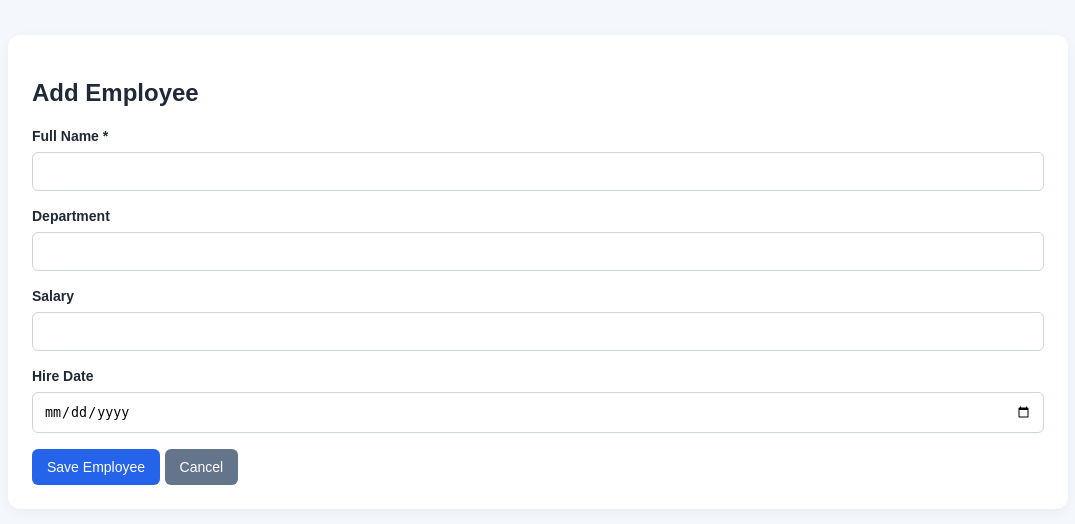
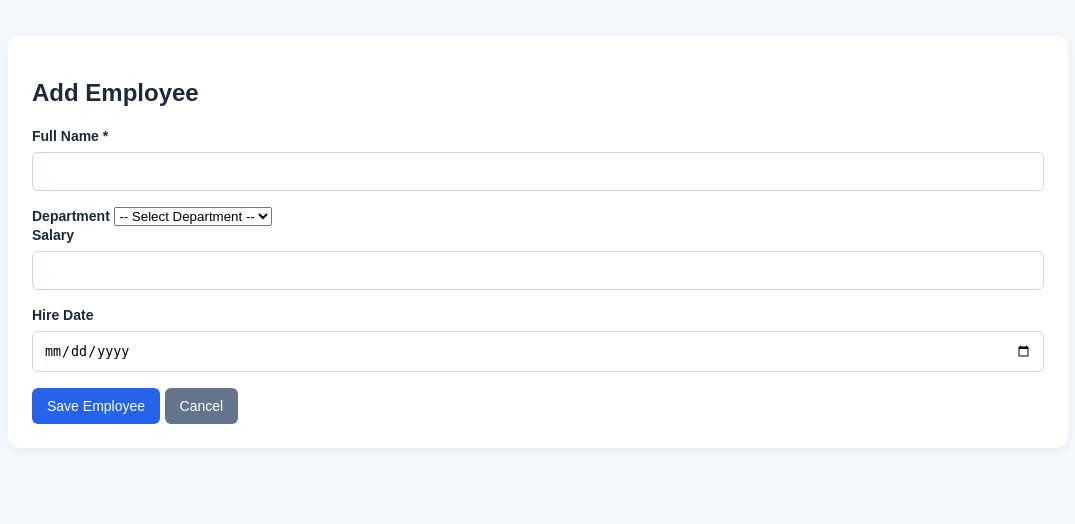
Before and after one commit to glriadomenica-debug/employee_management, a Laravel app: page /employees/create in a window 1280 px wide. Shown: the part 68-592 px from the top of the page, without its empty margins (102-1177 px from the left). Run offline with Laravel 12, Linux system fonts and the light colour scheme; data that the repository does not hold is empty.

Commit message:
update changes

```diff
--- a/resources/views/employees/create.blade.php
+++ b/resources/views/employees/create.blade.php
@@ -9,31 +9,46 @@
     <form method="POST" action="{{ route('employees.store') }}">
       @csrf
 
-      <label>Full Name *</label>
-      <input name="full_name" value="{{ old('full_name') }}" required maxlength="100">
+      <label for="full_name">Full Name *</label>
+      <input id="full_name" name="full_name" value="{{ old('full_name') }}" required maxlength="100">
       @error('full_name')
         <div class="error">{{ $message }}</div>
       @enderror
 
-      <label>Department</label>
-      <input name="department" value="{{ old('department') }}" maxlength="50">
-      @error('department')
-        <div class="error">{{ $message }}</div>
-      @enderror
 
-      <label>Salary</label>
-      <input type="number" name="salary" step="0.01" min="0" value="{{ old('salary') }}">
+      <div class="form-group">
+        <label for="department_id">Department</label>
+
+        <select name="department_id" id="department_id" class="form-control" required>
+          <option value="">-- Select Department --</option>
+
+          @foreach ($departments as $department)
+            <option value="{{ $department->id }}" {{ old('department_id') == $department->id ? 'selected' : '' }}>
+              {{ $department->name }}
+            </option>
+          @endforeach
+        </select>
+
+        @error('department_id')
+          <div class="error">{{ $message }}</div>
+        @enderror
+      </div>
+
+
+      <label for="salary">Salary</label>
+      <input id="salary" type="number" name="salary" step="0.01" min="0" value="{{ old('salary') }}">
       @error('salary')
         <div class="error">{{ $message }}</div>
       @enderror
 
-      <label>Hire Date</label>
-      <input type="date" name="hire_date" value="{{ old('hire_date') }}">
+      <label for="hire_date">Hire Date</label>
+      <input id="hire_date" type="date" name="hire_date" value="{{ old('hire_date') }}">
       @error('hire_date')
         <div class="error">{{ $message }}</div>
       @enderror
 
       <button class="btn" type="submit">Save Employee</button>
+
       <a href="{{ route('employees.index') }}" class="btn btn-secondary">
         Cancel
       </a>
```
